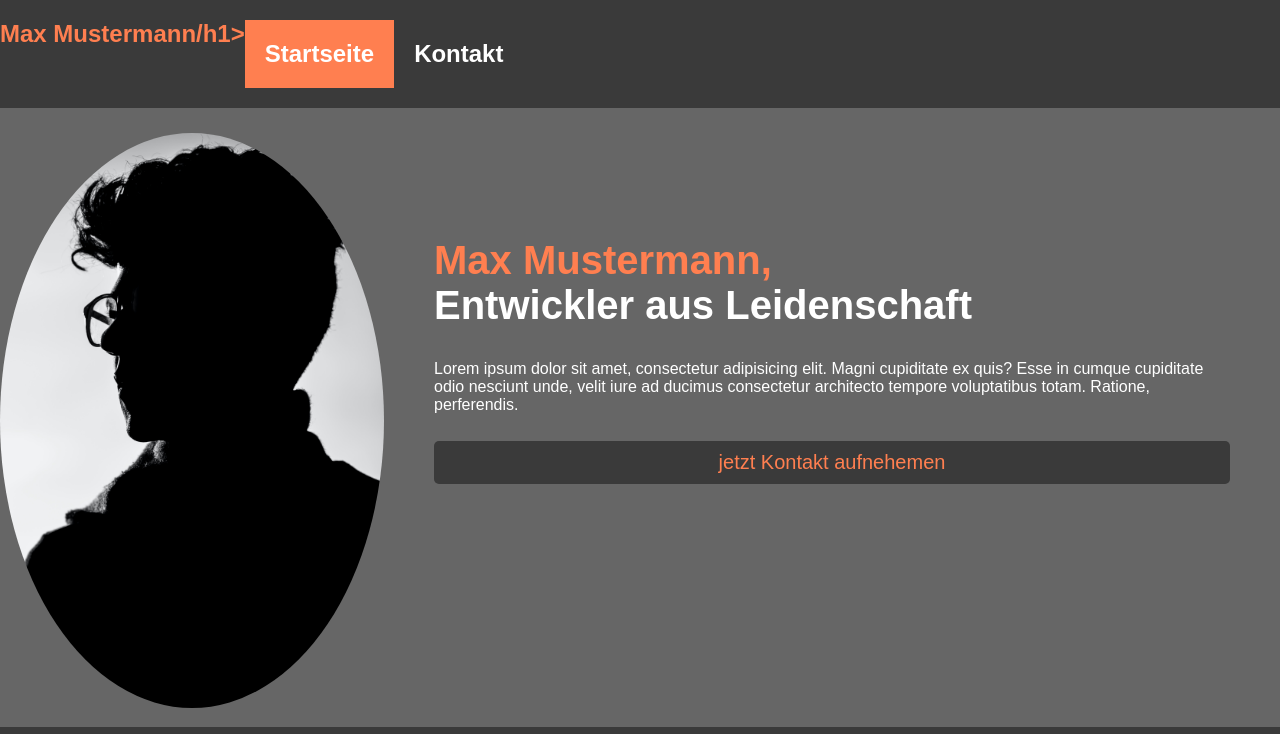
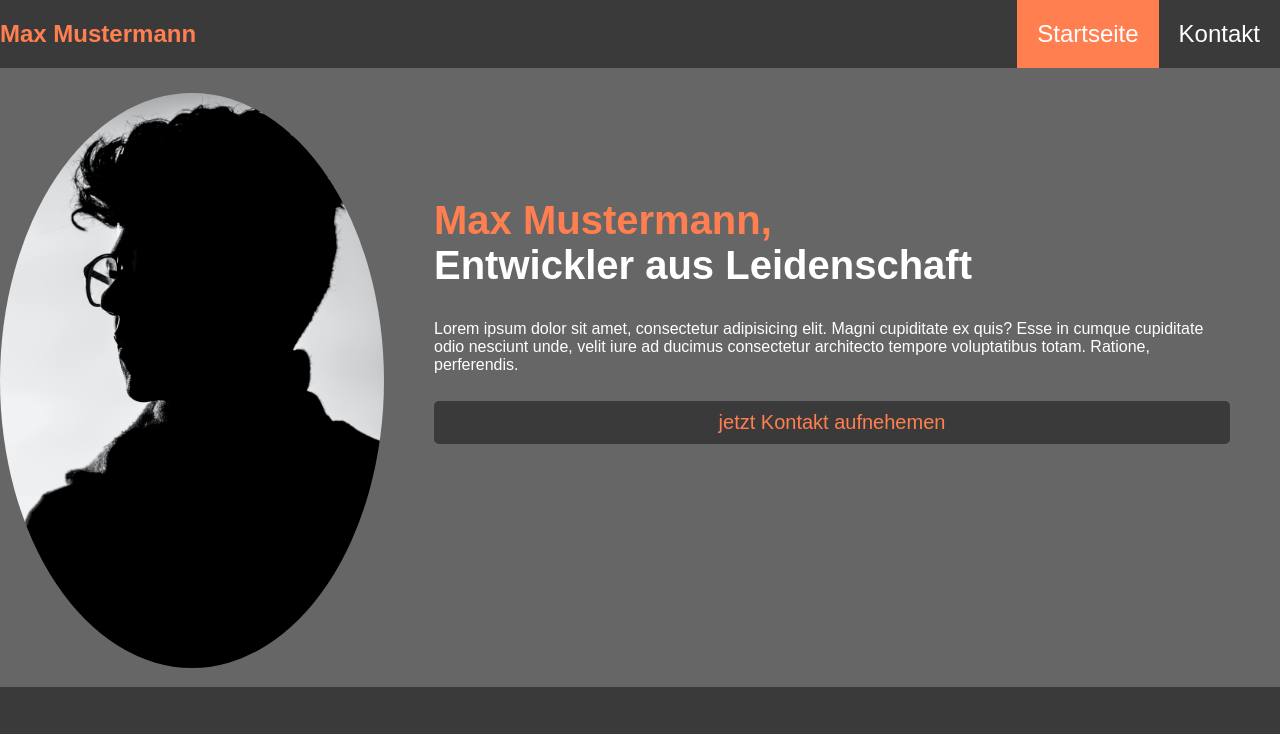
Before and after one commit to DevWavez/John_Doe_Portfolio, a plain HTML site: page index.html in a window 1280 px wide. Shown: the top 734 px of the page. Drawn offline with nearby package versions, Linux system fonts and the light colour scheme.

Commit message:
#change on title

```diff
--- a/index.html
+++ b/index.html
@@ -17,11 +17,11 @@
     <header>
         <nav id="main-nav">
             <div class="standard-container">
-                <h1>Max Mustermann/h1>
-                    <ul>
-                        <li><a class="active-page" href="index.html">Startseite</a></li>
-                        <li><a href="contact.html">Kontakt</a></li>
-                    </ul>
+                <h1>Max Mustermann</h1>
+                <ul>
+                    <li><a class="active-page" href="index.html">Startseite</a></li>
+                    <li><a href="contact.html">Kontakt</a></li>
+                </ul>
             </div>
         </nav>
         <div id="welcome">
```
